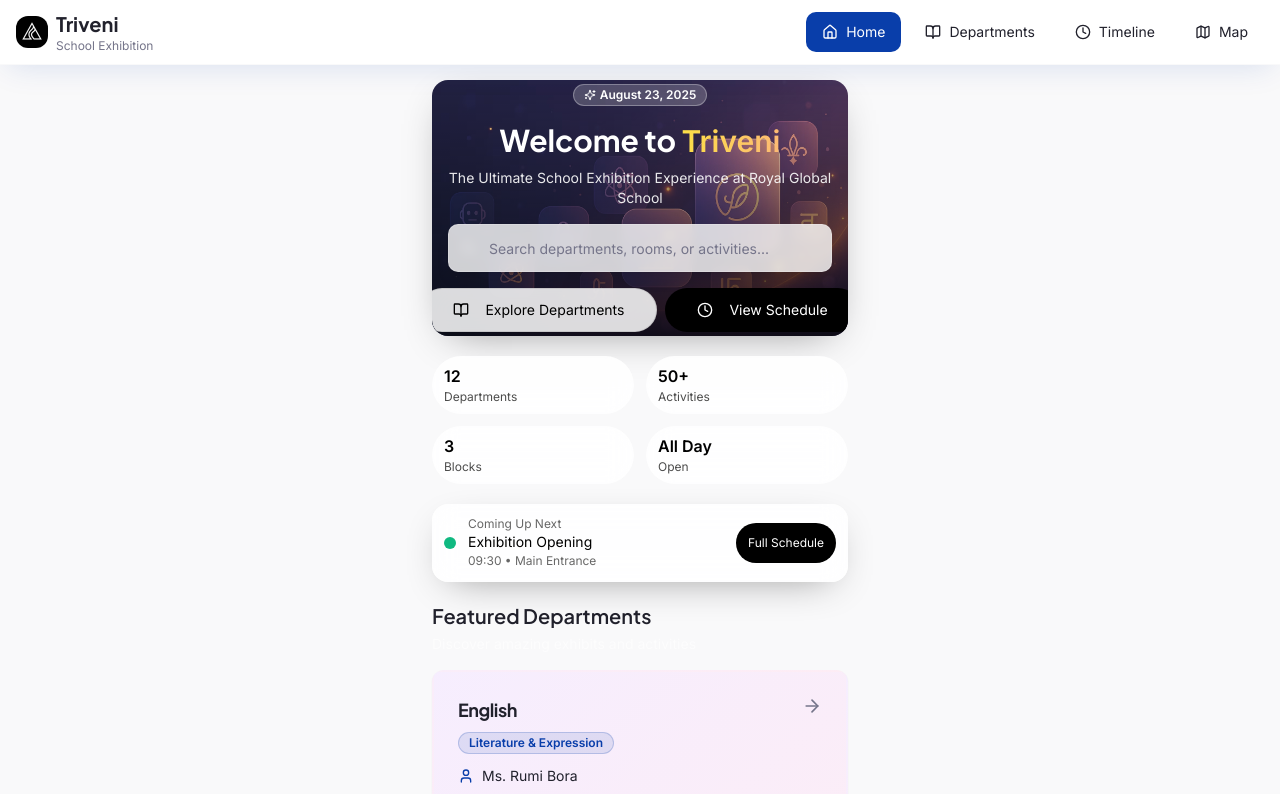
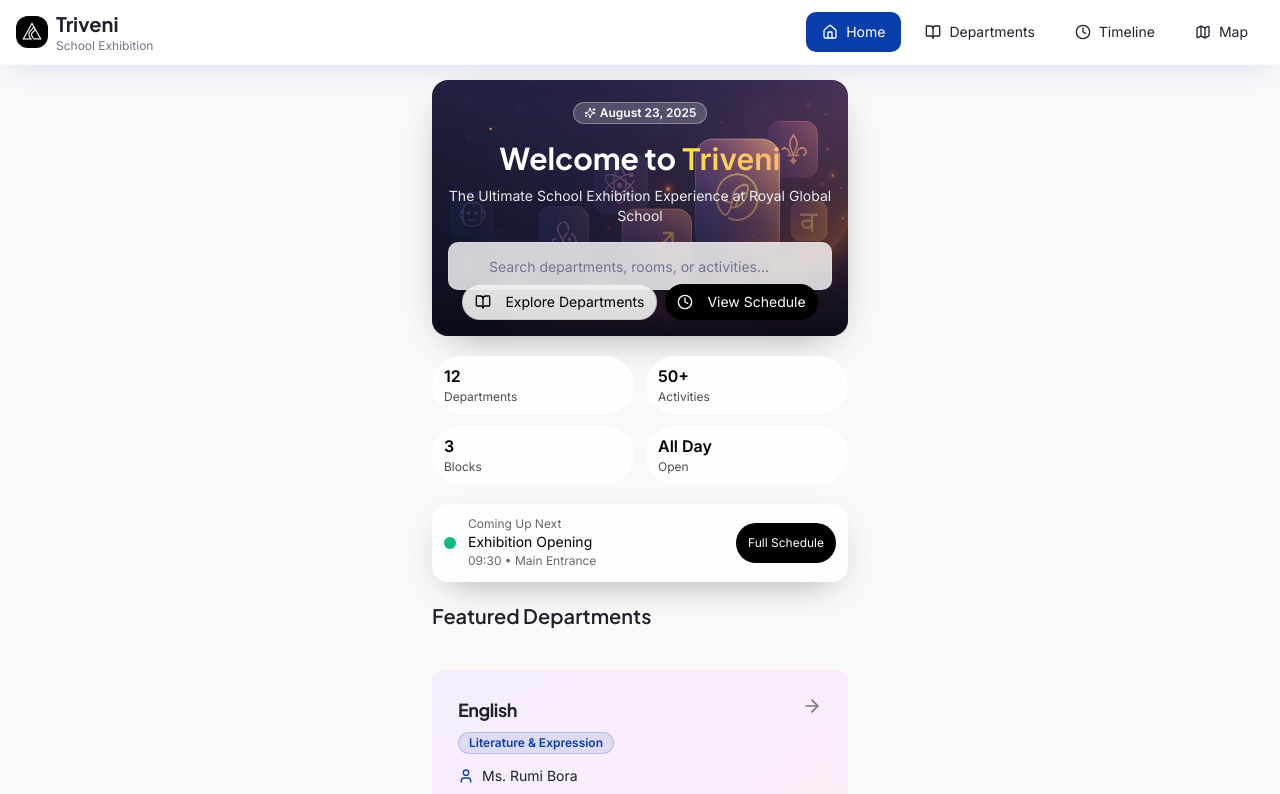
Before and after one commit to cuera/triveni-explore, a React (Vite) app: page / in a window 1280 px wide. Shown: the top 794 px of the page. Built offline with nearby package versions, Linux system fonts and the light colour scheme.

Commit message:
float buttons

```diff
--- a/src/pages/Index.tsx
+++ b/src/pages/Index.tsx
@@ -72,26 +72,27 @@ const Index = () => {
                 The Ultimate School Exhibition Experience at Royal Global School
               </p>
 
-              <div className="w-full max-w-sm mb-4"><SearchBox onSelect={handleSearch} /></div>
+              <div className="w-full max-w-sm mb-6"><SearchBox onSelect={handleSearch} /></div>
+            </div>
 
-              <div className="flex gap-2">
+            {/* Floating Buttons */}
+            <div className="absolute bottom-4 left-4 right-4 flex gap-2 justify-center">
               <Button
-                  size="lg"
-                  className="glass pill text-black border border-black/10 hover:bg-white/90"
+                size="sm"
+                className="glass pill text-black border border-black/10 hover:bg-white/90 shadow-lg backdrop-blur-sm"
                 onClick={() => navigate("/departments")}
               >
-                  <BookOpen className="mr-2 h-5 w-5" />
+                <BookOpen className="mr-1.5 h-4 w-4" />
                 Explore Departments
               </Button>
               <Button
-                  size="lg"
-                  className="pill bg-black text-white hover:bg-black/90"
+                size="sm"
+                className="pill bg-black text-white hover:bg-black/90 shadow-lg"
                 onClick={() => navigate("/timeline")}
               >
-                  <Clock className="mr-2 h-5 w-5" />
+                <Clock className="mr-1.5 h-4 w-4" />
                 View Schedule
               </Button>
-              </div>
             </div>
           </div>
         </section>
```
Lines whose indentation alone changed are shown as unchanged.
